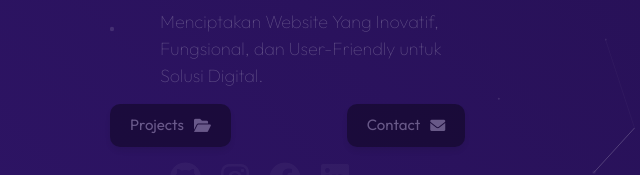
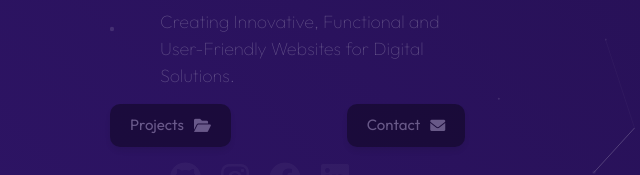
Before and after one commit to zadid15/portfolio_V2, a website: page index.html in a window 1280 px wide. Shown: the part 224-399 px from the top of the page, 320-960 px from the left. Drawn offline with nearby package versions, Linux system fonts and the light colour scheme.

Commit message:
update hero section text content

```diff
--- a/index.html
+++ b/index.html
@@ -98,7 +98,7 @@
                 </div>
                 <div class="w-[320px]">
                     <p class="text-white/70 text-shadow-custom font-thin text-[18px]" data-aos="fade">
-                        Menciptakan Website Yang Inovatif, Fungsional, dan User-Friendly untuk Solusi Digital.
+                        Creating Innovative, Functional and User-Friendly Websites for Digital Solutions.
                     </p>
                 </div>
                 <div class="flex space-x-4" style="margin-top: 15px;">
```
